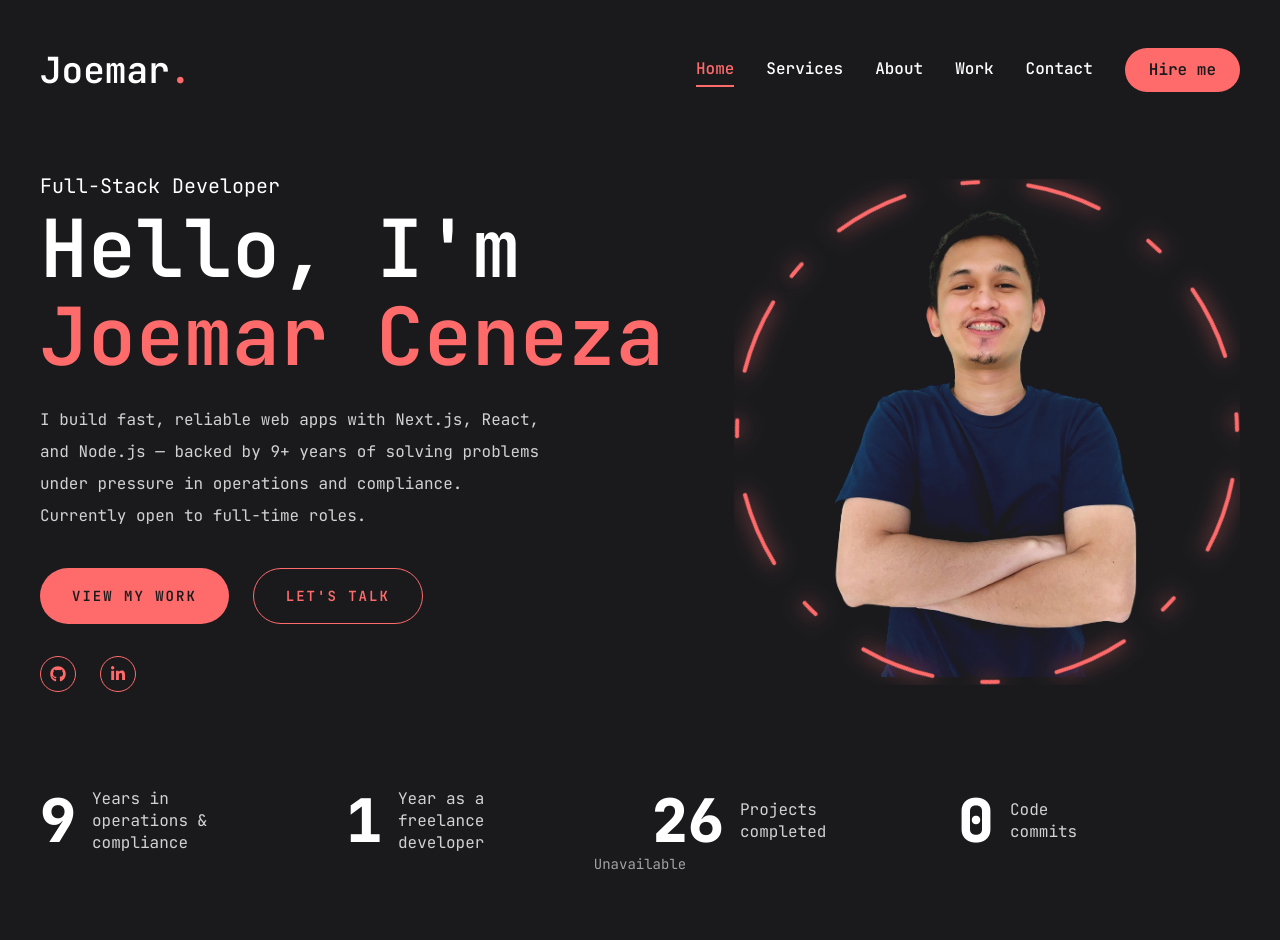
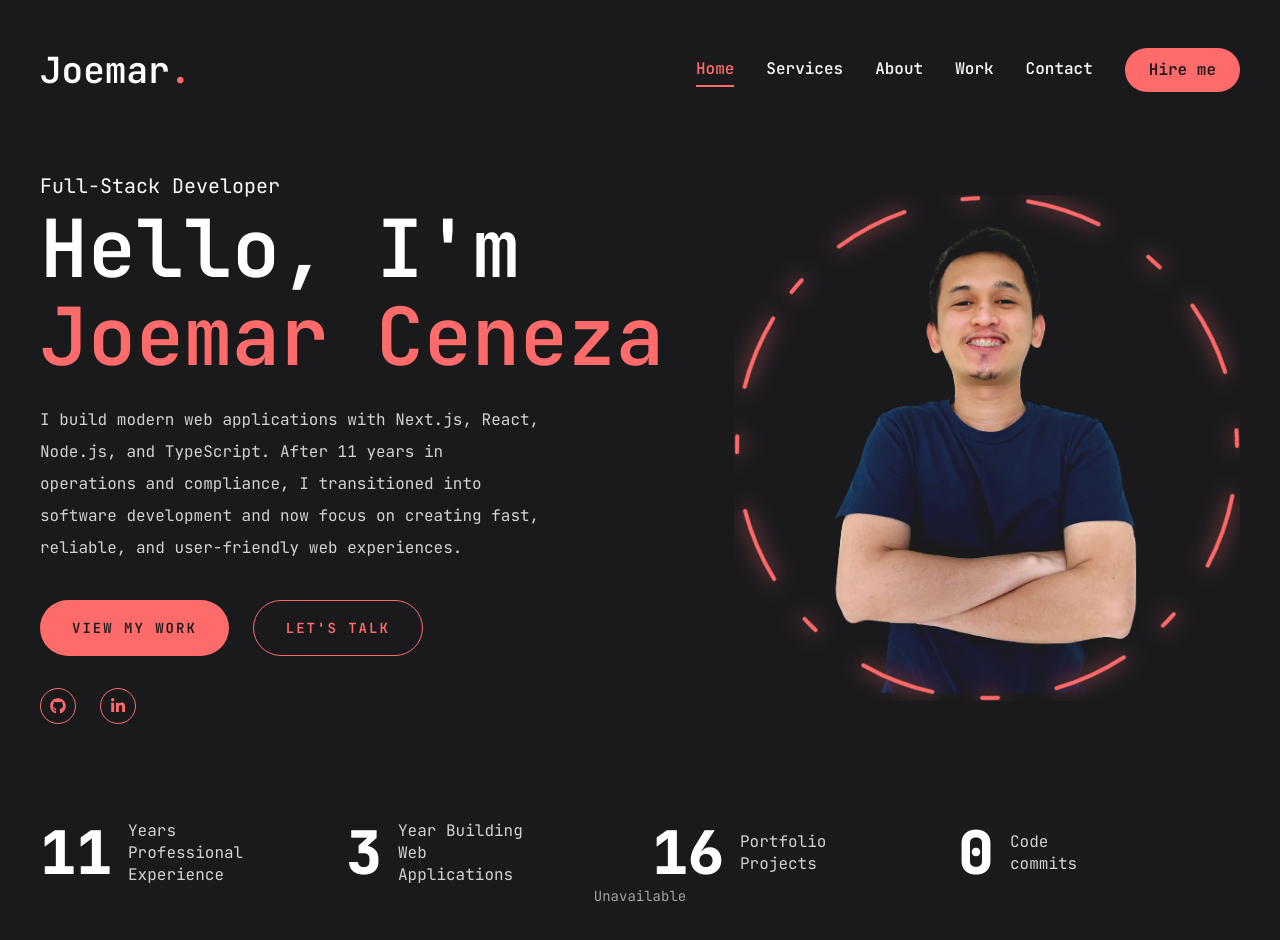
Before and after one commit to joemar-ceneza/portfolio-v4, a Next.js app: page / in a window 1280 px wide. Shown: the top 940 px of the page. Built offline with nearby package versions, Linux system fonts and the light colour scheme; no server answers.

Commit message:
Update homepage introduction and enhance stats for professional experience

```diff
--- a/src/app/page.tsx
+++ b/src/app/page.tsx
@@ -16,8 +16,9 @@ export default function Home() {
               <span className="text-accent">Joemar Ceneza</span>
             </h1>
             <p className="max-w-[500px] mb-8 sm:mb-9 text-white/80 mx-auto xl:mx-0">
-              I build fast, reliable web apps with Next.js, React, and Node.js — backed by 9+ years of solving
-              problems under pressure in operations and compliance. Currently open to full-time roles.
+              I build modern web applications with Next.js, React, Node.js, and TypeScript.
+              After 11 years in operations and compliance, I transitioned into software development and now focus on creating fast,
+              reliable, and user-friendly web experiences.
             </p>
             <div className="flex flex-col sm:flex-row items-center gap-4 sm:gap-6">
               <Button asChild size="lg" className="uppercase cursor-pointer w-full sm:w-auto">
--- a/src/components/stats/data.ts
+++ b/src/components/stats/data.ts
@@ -1,7 +1,7 @@
 import { Stat } from "./types";
 
 export const staticStats: Stat[] = [
-  { num: 9, text: "Years in operations & compliance" },
-  { num: 1, text: "Year as a freelance developer" },
-  { num: 26, text: "Projects completed" },
+  { num: 11, text: "Years Professional Experience" },
+  { num: 3, text: "Year Building Web Applications" },
+  { num: 16, text: "Portfolio Projects" },
 ];
```
